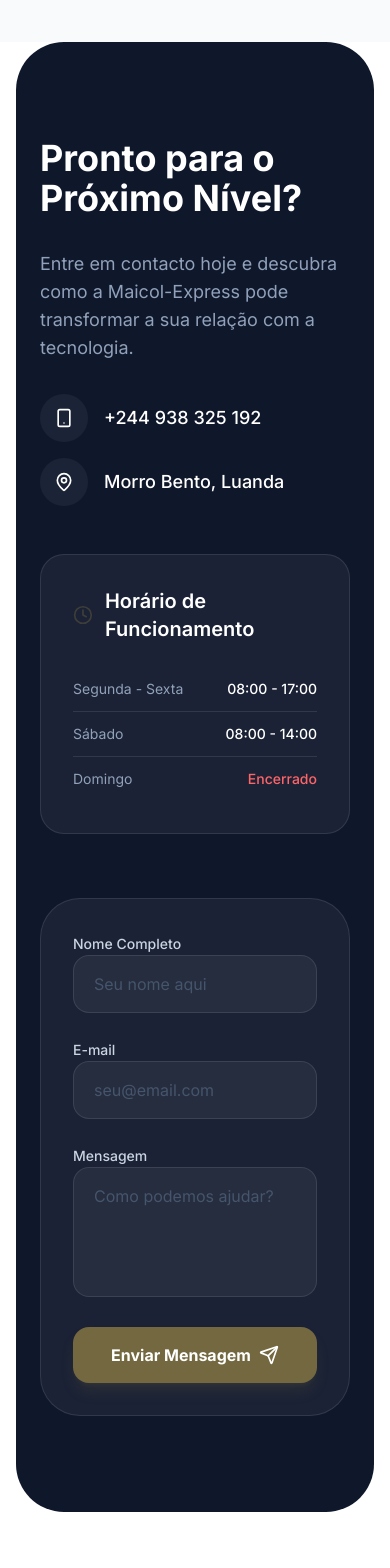
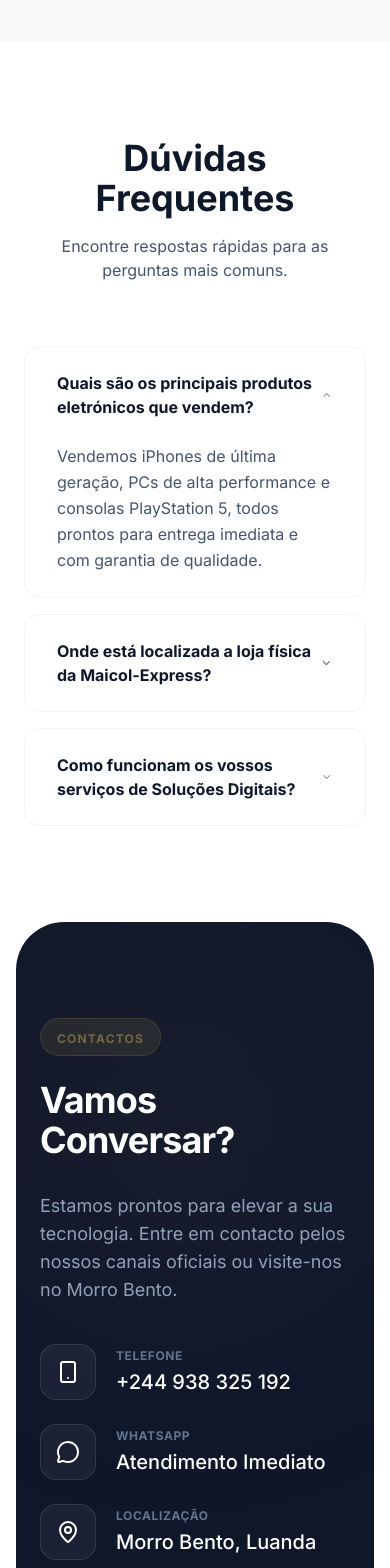
Before and after one commit to francisco-coder/Maicol-express-, a React (Vite) app: page / in a window 390 px wide. Shown: the part 5820-7388 px from the top of the page. Built offline with nearby package versions, Linux system fonts and the light colour scheme.

Commit message:
feat: Add FAQ link to navigation and improve styling
Adds a new "FAQ" link to the main navigation menu for better site structure. Also refactors some component styling to use motion.variants for hover effects, enhancing user interaction and visual feedback.

```diff
--- a/src/App.tsx
+++ b/src/App.tsx
@@ -21,7 +21,8 @@ import {
   Star,
   Quote,
   Send,
-  Image as ImageIcon
+  Image as ImageIcon,
+  ChevronDown
 } from 'lucide-react';
 import { motion } from 'motion/react';
 
@@ -42,6 +43,7 @@ const Navbar = () => {
           <a href="#hero" className="hover:text-[#746840] transition-colors">Início</a>
           <a href="#servicos" className="hover:text-[#746840] transition-colors">Serviços</a>
           <a href="#sobre" className="hover:text-[#746840] transition-colors">Sobre</a>
+          <a href="#faq" className="hover:text-[#746840] transition-colors">FAQ</a>
           <a href="#contacto" className="hover:text-[#746840] transition-colors">Contacto</a>
         </div>
         <a
@@ -155,13 +157,21 @@ const Services = () => {
             initial={{ opacity: 0, y: 30 }}
             whileInView={{ opacity: 1, y: 0 }}
             viewport={{ once: true }}
-            whileHover={{ y: -5 }}
-            className="md:col-span-2 bg-white/80 backdrop-blur-md border border-white/20 p-10 rounded-[2rem] shadow-sm flex flex-col justify-between group"
+            whileHover="hover"
+            variants={{
+              hover: { y: -5 }
+            }}
+            className="md:col-span-2 bg-white/80 backdrop-blur-md border border-white/20 p-10 rounded-[2rem] shadow-sm flex flex-col justify-between group cursor-default"
           >
             <div className="max-w-md">
-              <div className="w-12 h-12 bg-[#746840]/10 rounded-2xl flex items-center justify-center mb-6">
+              <motion.div
+                variants={{
+                  hover: { scale: 1.1, rotate: 10 }
+                }}
+                className="w-12 h-12 bg-[#746840]/10 rounded-2xl flex items-center justify-center mb-6"
+              >
                 <Smartphone className="text-[#746840] w-6 h-6" />
-              </div>
+              </motion.div>
               <h3 className="text-2xl font-bold mb-4">Venda de Eletrónicos</h3>
               <p className="text-slate-600 mb-6">Equipamentos de última geração. iPhones, PCs de Alta Performance e consoles PS5 prontos para entrega imediata.</p>
               <div className="flex flex-wrap gap-2">
@@ -188,12 +198,20 @@ const Services = () => {
             whileInView={{ opacity: 1, y: 0 }}
             viewport={{ once: true }}
             transition={{ delay: 0.1 }}
-            whileHover={{ y: -5 }}
-            className="bg-white/80 backdrop-blur-md border border-white/20 p-10 rounded-[2rem] shadow-sm flex flex-col group"
+            whileHover="hover"
+            variants={{
+              hover: { y: -5 }
+            }}
+            className="bg-white/80 backdrop-blur-md border border-white/20 p-10 rounded-[2rem] shadow-sm flex flex-col group cursor-default"
           >
-            <div className="w-12 h-12 bg-[#746840]/10 rounded-2xl flex items-center justify-center mb-6">
+            <motion.div
+              variants={{
+                hover: { scale: 1.1, rotate: -10 }
+              }}
+              className="w-12 h-12 bg-[#746840]/10 rounded-2xl flex items-center justify-center mb-6"
+            >
               <Code className="text-[#746840] w-6 h-6" />
-            </div>
+            </motion.div>
             <h3 className="text-2xl font-bold mb-4">Soluções Digitais</h3>
             <p className="text-slate-600 mb-8">Presença digital completa: Criação Web moderna e Gestão de Redes Sociais estratégica para o seu negócio.</p>
             <div className="mt-auto">
@@ -212,13 +230,21 @@ const Services = () => {
             whileInView={{ opacity: 1, y: 0 }}
             viewport={{ once: true }}
             transition={{ delay: 0.2 }}
-            whileHover={{ y: -5 }}
-            className="md:col-span-3 bg-white/80 backdrop-blur-md border border-white/20 p-10 rounded-[2rem] shadow-sm flex flex-col md:flex-row items-center gap-8 group"
+            whileHover="hover"
+            variants={{
+              hover: { y: -5 }
+            }}
+            className="md:col-span-3 bg-white/80 backdrop-blur-md border border-white/20 p-10 rounded-[2rem] shadow-sm flex flex-col md:flex-row items-center gap-8 group cursor-default"
           >
             <div className="flex-1">
-              <div className="w-12 h-12 bg-[#746840]/10 rounded-2xl flex items-center justify-center mb-6">
+              <motion.div
+                variants={{
+                  hover: { scale: 1.1, y: -2 }
+                }}
+                className="w-12 h-12 bg-[#746840]/10 rounded-2xl flex items-center justify-center mb-6"
+              >
                 <Briefcase className="text-[#746840] w-6 h-6" />
-              </div>
+              </motion.div>
               <h3 className="text-2xl font-bold mb-4">Corretoria e Soluções Tech</h3>
               <p className="text-slate-600">Consultoria especializada para aquisição de infraestrutura tecnológica e intermediação de negócios de alta complexidade.</p>
             </div>
@@ -401,53 +427,82 @@ const Contact = () => {
   };
 
   return (
-    <section id="contacto" className="py-24 bg-slate-900 text-white rounded-[3rem] mx-4 md:mx-6 mb-12 overflow-hidden">
-      <div className="max-w-7xl mx-auto px-6">
+    <section id="contacto" className="py-24 bg-slate-900 text-white rounded-[3rem] mx-4 md:mx-6 mb-12 overflow-hidden relative">
+      <div className="absolute top-0 right-0 w-96 h-96 bg-[#746840]/10 blur-[120px] rounded-full -z-0"></div>
+      <div className="absolute bottom-0 left-0 w-64 h-64 bg-[#746840]/5 blur-[100px] rounded-full -z-0"></div>
+
+      <div className="max-w-7xl mx-auto px-6 relative z-10">
         <div className="grid grid-cols-1 lg:grid-cols-2 gap-16">
           <motion.div
             initial={{ opacity: 0, y: 30 }}
             whileInView={{ opacity: 1, y: 0 }}
             viewport={{ once: true }}
           >
-            <h2 className="text-4xl font-bold mb-8">Pronto para o Próximo Nível?</h2>
-            <p className="text-slate-400 text-lg mb-8">Entre em contacto hoje e descubra como a Maicol-Express pode transformar a sua relação com a tecnologia.</p>
+            <motion.div
+              initial={{ opacity: 0, y: 10 }}
+              whileInView={{ opacity: 1, y: 0 }}
+              viewport={{ once: true }}
+              className="inline-block px-4 py-1.5 bg-[#746840]/20 rounded-full mb-6 border border-[#746840]/30"
+            >
+              <span className="text-[#746840] text-xs font-bold uppercase tracking-widest">Contactos</span>
+            </motion.div>
 
-            <div className="flex flex-col gap-4 mb-12">
-              <a href="tel:+244938325192" className="flex items-center gap-4 text-white hover:text-[#746840] transition-colors group">
-                <div className="w-12 h-12 rounded-full bg-white/5 flex items-center justify-center group-hover:bg-[#746840]/20 transition-all">
-                  <Smartphone className="w-5 h-5" />
+            <h2 className="text-4xl md:text-5xl font-bold mb-8 tracking-tight">Vamos Conversar?</h2>
+            <p className="text-slate-400 text-lg mb-10 max-w-md">
+              Estamos prontos para elevar a sua tecnologia. Entre em contacto pelos nossos canais oficiais ou visite-nos no Morro Bento.
+            </p>
+
+            <div className="flex flex-col gap-6 mb-12">
+              <a href="tel:+244938325192" className="flex items-center gap-5 text-white hover:text-[#746840] transition-all group">
+                <div className="w-14 h-14 rounded-2xl bg-white/5 flex items-center justify-center group-hover:bg-[#746840]/20 border border-white/10 group-hover:border-[#746840]/30 transition-all">
+                  <Smartphone className="w-6 h-6" />
                 </div>
-                <span className="text-lg font-medium">+244 938 325 192</span>
+                <div>
+                  <p className="text-xs text-slate-500 uppercase font-bold tracking-wider mb-1">Telefone</p>
+                  <span className="text-xl font-medium">+244 938 325 192</span>
+                </div>
               </a>
-              <div className="flex items-center gap-4 text-white">
-                <div className="w-12 h-12 rounded-full bg-white/5 flex items-center justify-center">
-                  <MapPin className="w-5 h-5" />
+
+              <a href="https://wa.me/244938325192" target="_blank" rel="noopener noreferrer" className="flex items-center gap-5 text-white hover:text-[#25D366] transition-all group">
+                <div className="w-14 h-14 rounded-2xl bg-white/5 flex items-center justify-center group-hover:bg-[#25D366]/20 border border-white/10 group-hover:border-[#25D366]/30 transition-all">
+                  <MessageCircle className="w-6 h-6" />
                 </div>
-                <span className="text-lg font-medium">Morro Bento, Luanda</span>
+                <div>
+                  <p className="text-xs text-slate-500 uppercase font-bold tracking-wider mb-1">WhatsApp</p>
+                  <span className="text-xl font-medium">Atendimento Imediato</span>
+                </div>
+              </a>
+
+              <div className="flex items-center gap-5 text-white">
+                <div className="w-14 h-14 rounded-2xl bg-white/5 flex items-center justify-center border border-white/10">
+                  <MapPin className="w-6 h-6" />
+                </div>
+                <div>
+                  <p className="text-xs text-slate-500 uppercase font-bold tracking-wider mb-1">Localização</p>
+                  <span className="text-xl font-medium">Morro Bento, Luanda</span>
+                </div>
               </div>
             </div>
 
-            <div className="bg-white/5 p-8 rounded-3xl border border-white/10">
+            <div className="bg-white/5 p-8 rounded-[2rem] border border-white/10 backdrop-blur-sm">
               <h3 className="text-xl font-semibold mb-6 flex items-center gap-3">
-                <Clock className="text-[#746840]/40 w-6 h-6" />
-                Horário de Funcionamento
+                <Clock className="text-[#746840] w-6 h-6" />
+                Horário de Atendimento
               </h3>
-              <table className="w-full text-sm">
-                <tbody className="divide-y divide-white/10">
-                  <tr>
-                    <td className="py-3 text-slate-400">Segunda - Sexta</td>
-                    <td className="py-3 text-right font-medium">08:00 - 17:00</td>
-                  </tr>
-                  <tr>
-                    <td className="py-3 text-slate-400">Sábado</td>
-                    <td className="py-3 text-right font-medium">08:00 - 14:00</td>
-                  </tr>
-                  <tr>
-                    <td className="py-3 text-slate-400">Domingo</td>
-                    <td className="py-3 text-right font-medium text-red-400">Encerrado</td>
-                  </tr>
-                </tbody>
-              </table>
+              <div className="space-y-4">
+                <div className="flex justify-between items-center pb-3 border-b border-white/5">
+                  <span className="text-slate-400">Segunda - Sexta</span>
+                  <span className="font-medium">08:00 - 17:00</span>
+                </div>
+                <div className="flex justify-between items-center pb-3 border-b border-white/5">
+                  <span className="text-slate-400">Sábado</span>
+                  <span className="font-medium">08:00 - 14:00</span>
+                </div>
+                <div className="flex justify-between items-center">
+                  <span className="text-slate-400">Domingo</span>
+                  <span className="font-medium text-red-400">Encerrado</span>
+                </div>
+              </div>
             </div>
           </motion.div>
 
@@ -525,6 +580,71 @@ const Contact = () => {
   );
 };
 
+const FAQ = () => {
+  const [openIndex, setOpenIndex] = useState<number | null>(0);
+
+  const faqs = [
+    {
+      question: "Quais são os principais produtos eletrónicos que vendem?",
+      answer: "Vendemos iPhones de última geração, PCs de alta performance e consolas PlayStation 5, todos prontos para entrega imediata e com garantia de qualidade."
+    },
+    {
+      question: "Onde está localizada a loja física da Maicol-Express?",
+      answer: "Estamos localizados no Morro Bento, em Luanda, mesmo em frente ao ENAPP. Pode visitar-nos de Segunda a Sexta (08:00 - 17:00) e aos Sábados (08:00 - 14:00)."
+    },
+    {
+      question: "Como funcionam os vossos serviços de Soluções Digitais?",
+      answer: "Oferecemos criação e gestão de websites modernos, bem como gestão estratégica de redes sociais para elevar a presença digital e a autoridade do seu negócio no mercado."
+    }
+  ];
+
+  return (
+    <section id="faq" className="py-24 bg-white">
+      <div className="max-w-3xl mx-auto px-6">
+        <motion.div
+          initial={{ opacity: 0, y: 20 }}
+          whileInView={{ opacity: 1, y: 0 }}
+          viewport={{ once: true }}
+          className="text-center mb-16"
+        >
+          <h2 className="text-4xl font-bold text-slate-900 mb-4">Dúvidas Frequentes</h2>
+          <p className="text-slate-600">Encontre respostas rápidas para as perguntas mais comuns.</p>
+        </motion.div>
+
+        <div className="space-y-4">
+          {faqs.map((faq, index) => (
+            <motion.div
+              key={index}
+              initial={{ opacity: 0, y: 10 }}
+              whileInView={{ opacity: 1, y: 0 }}
+              viewport={{ once: true }}
+              transition={{ delay: index * 0.1 }}
+              className="border border-slate-100 rounded-2xl overflow-hidden"
+            >
+              <button
+                onClick={() => setOpenIndex(openIndex === index ? null : index)}
+                className="w-full px-8 py-6 flex items-center justify-between text-left hover:bg-slate-50 transition-colors"
+              >
+                <span className="font-bold text-slate-900">{faq.question}</span>
+                <ChevronDown className={`w-5 h-5 text-[#746840] transition-transform duration-300 ${openIndex === index ? 'rotate-180' : ''}`} />
+              </button>
+              <motion.div
+                initial={false}
+                animate={{ height: openIndex === index ? 'auto' : 0, opacity: openIndex === index ? 1 : 0 }}
+                className="overflow-hidden"
+              >
+                <div className="px-8 pb-6 text-slate-600 leading-relaxed">
+                  {faq.answer}
+                </div>
+              </motion.div>
+            </motion.div>
+          ))}
+        </div>
+      </div>
+    </section>
+  );
+};
+
 const Footer = () => {
   return (
     <footer className="py-12">
@@ -574,6 +694,7 @@ export default function App() {
         <Services />
         <About />
         <Testimonials />
+        <FAQ />
         <Contact />
       </main>
       <Footer />
```
